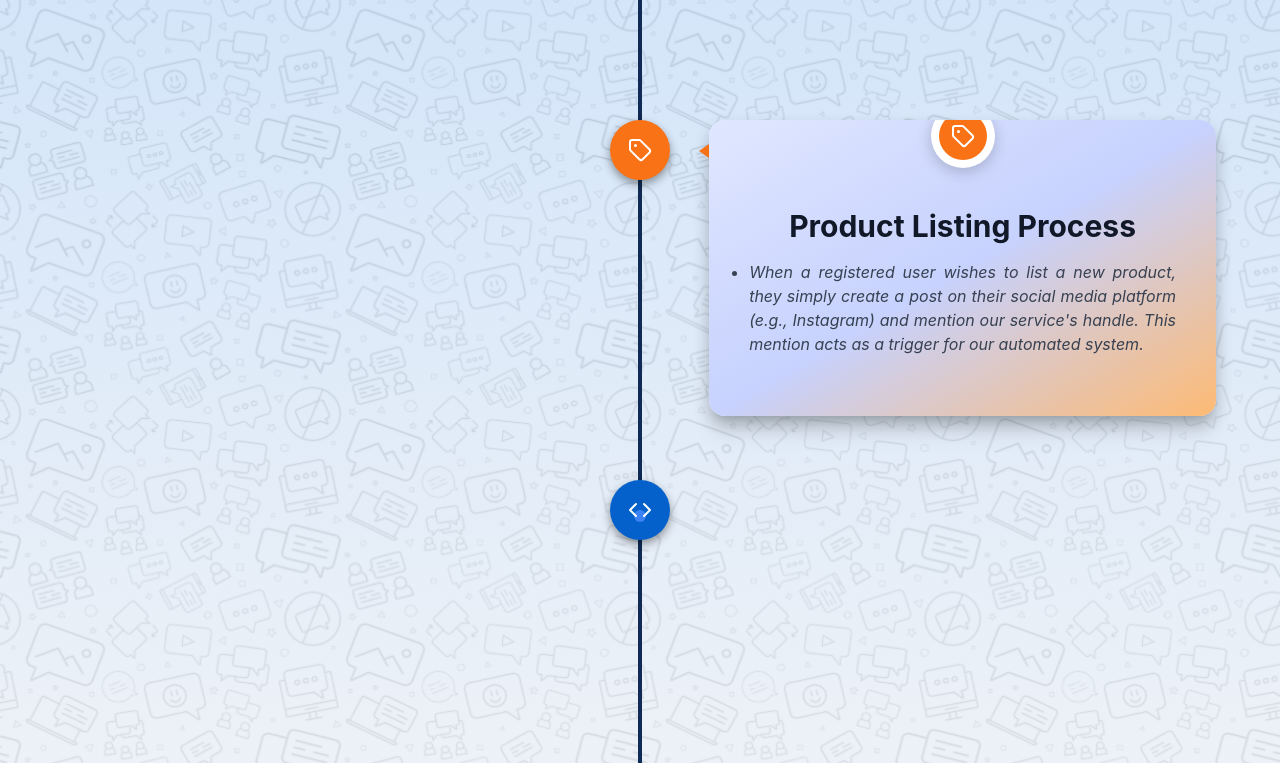
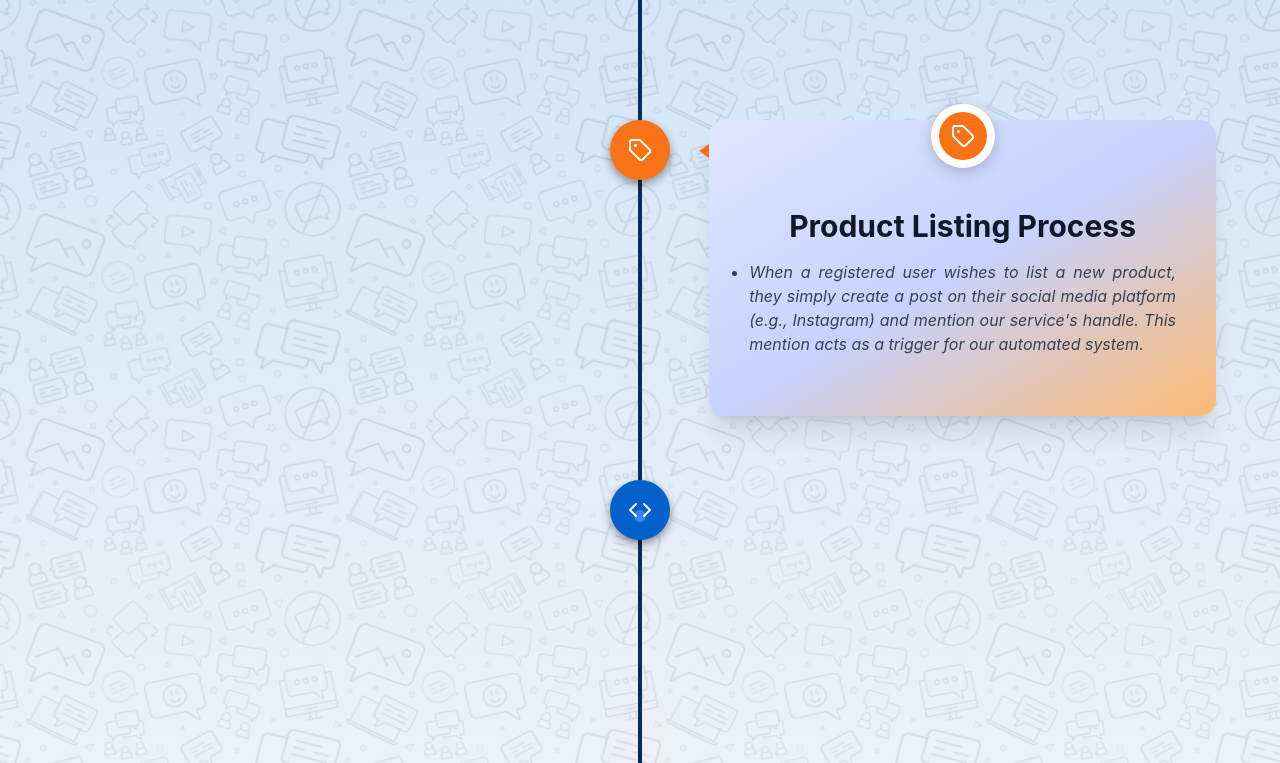
Before and after one commit to Trickster19/Insta-Nexis-Frontend, a React (Vite) app: page / in a window 1280 px wide. Shown: the part 1480-2243 px from the top of the page. Built offline with nearby package versions, Linux system fonts and the light colour scheme; no server answers.

Commit message:
minor changes

```diff
--- a/src/components/sections/Footer.tsx
+++ b/src/components/sections/Footer.tsx
@@ -2,7 +2,7 @@ import { Button } from "@/components/ui/button";
 import { Input } from "@/components/ui/input";
 import { Textarea } from "@/components/ui/textarea";
 import { Card, CardContent, CardHeader, CardTitle } from "@/components/ui/card";
-import LogoIcon from "@/assets/PostNexisLogo.png";
+import LogoIcon from "@/assets/PostNexisLogo.webp";
 import { Facebook, Instagram, Mails, Loader2 } from "lucide-react";
 import {
   Form,
--- a/src/components/sections/Hero.tsx
+++ b/src/components/sections/Hero.tsx
@@ -25,7 +25,7 @@ const Hero = () => {
           transition={{ duration: 1, ease: "easeInOut" }}
           className="mb-6"
         >
-          <h1 className="h-32 text-5xl md:text-6xl font-extrabold text-[#ff8d3b] drop-shadow-lg uppercase mb-4 leading-tight">
+          <h1 className="h-52 md:h-32 text-5xl md:text-6xl font-extrabold text-[#ff8d3b] drop-shadow-lg uppercase mb-4 leading-tight">
             <Typewriter
               options={{
                 strings: [
@@ -39,7 +39,7 @@ const Hero = () => {
             />
           </h1>
         </motion.div>
-        <p className="text-lg md:text-xl text-[#0f2a54] mb-8">
+        <p className="text-lg md:text-xl text-[#0f2a54] mb-8 ">
           Empowering professionals like you to achieve your dreams. Let’s begin
           a new chapter, together.
         </p>
--- a/src/components/sections/WorkflowTimeline.tsx
+++ b/src/components/sections/WorkflowTimeline.tsx
@@ -96,9 +96,8 @@ export default function WorkflowTimeline() {
             contentStyle={{
               background: "transparent",
               padding: "0px",
-              boxShadow: "0 8px 16px rgba(0, 0, 0, 0.2)",
+              boxShadow: "none",
               borderRadius: "16px",
-              position: "relative",
             }}
             contentArrowStyle={{
               borderRight:
@@ -128,23 +127,19 @@ export default function WorkflowTimeline() {
             <motion.div
               initial={{
                 opacity: 0,
-                // x: index % 2 === 0 ? 100 : -100,
+
                 visibility: "hidden",
               }}
               whileInView={{ visibility: "visible", x: 0, opacity: 1 }}
               exit={{
-                // x: index % 2 === 0 ? 100 : -100,
                 visibility: "hidden",
                 opacity: 0,
               }}
               transition={{
-                duration: 1.2,
+                duration: 0.8,
                 ease: "easeInOut",
               }}
-              className="h-full relative p-10 rounded-2xl bg-gradient-to-br from-indigo-100 via-indigo-200 to-orange-300 shadow-xl backdrop-blur-md backdrop-brightness-110 overflow-hidden"
-              style={{
-                transform: `translateY(${index % 2 === 0 ? 20 : -20}px)`,
-              }}
+              className="h-full relative p-10 rounded-2xl bg-gradient-to-br from-indigo-100 via-indigo-200 to-orange-300 shadow-xl backdrop-blur-md backdrop-brightness-110"
             >
               {/* Icon Area */}
               <div
```
Also changed, not shown: src/assets/PostNexisLogo.webp (added).
